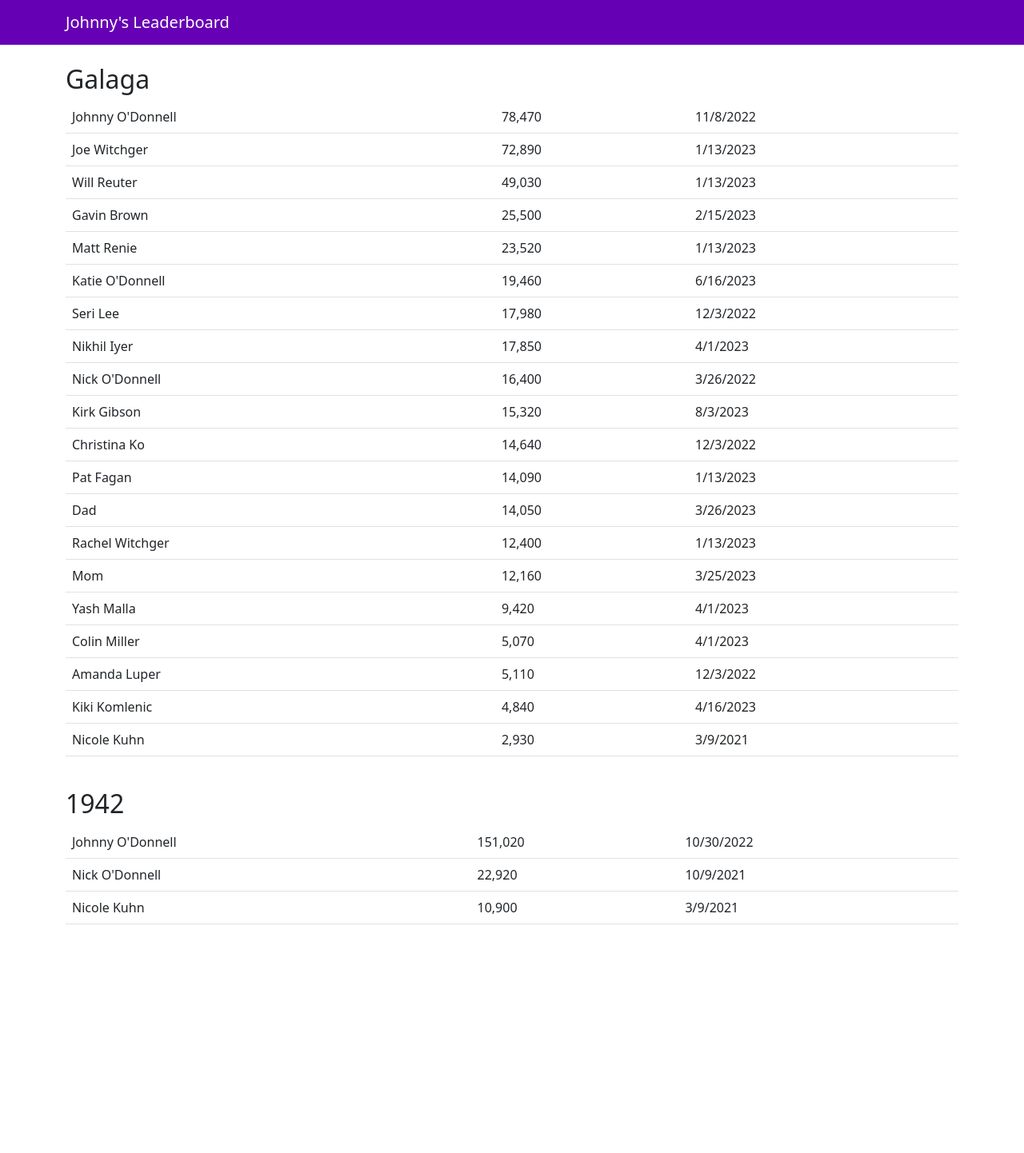
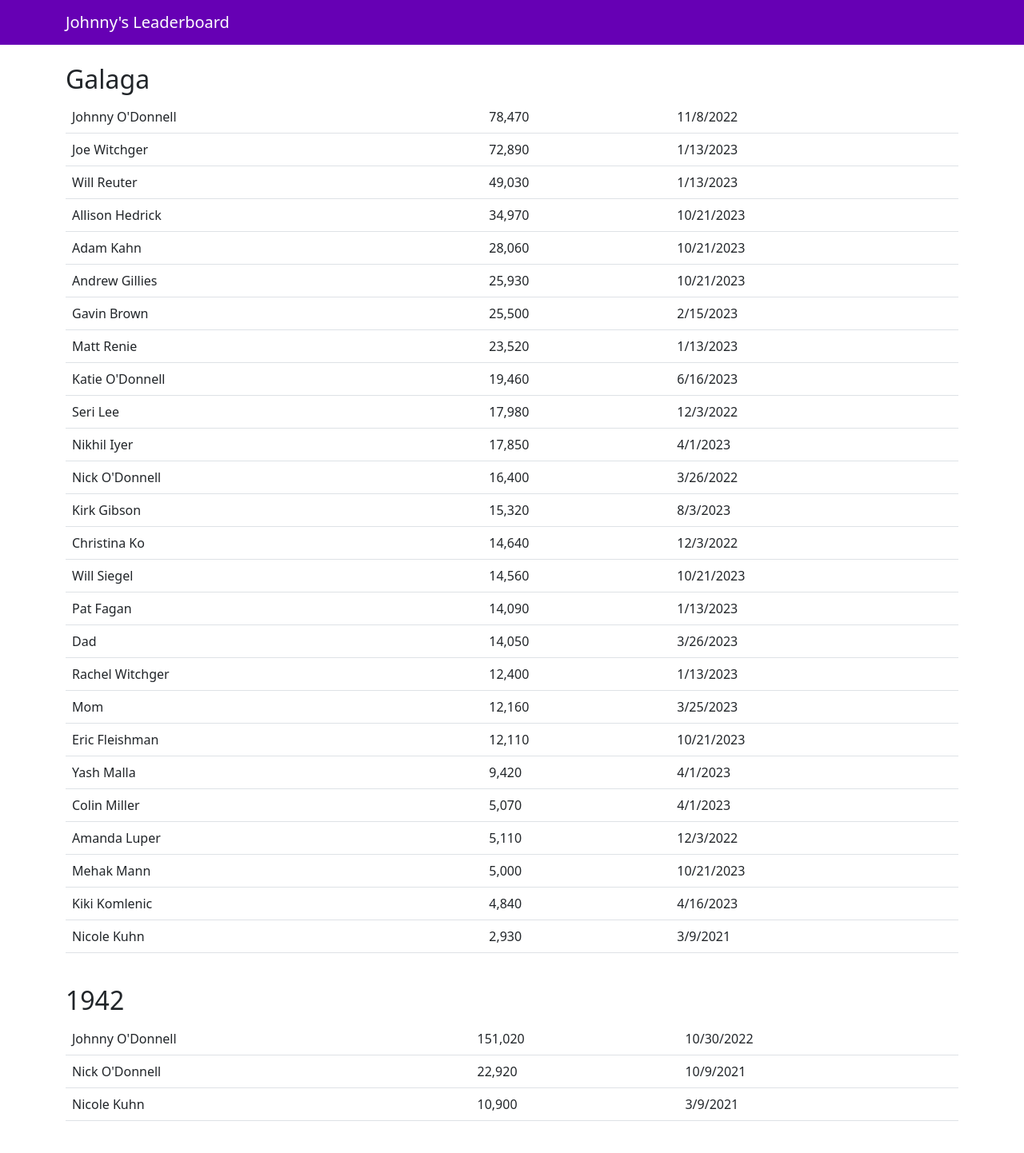
Before and after one commit to johnnyo-games/johnnyo-games.github.io, a Jekyll site: the page built from index.html, in a window 1280 px wide. Shown: the whole page at 80% size. Built offline with Jekyll 4.4.1, drawn with Linux system fonts in a browser that asks for light colours; before the commit the page ends 1196 px from its top, so only the background shows below that.

Commit message:
New high scores from birthday celebration on 10/21/2023

```diff
--- a/index.html
+++ b/index.html
@@ -20,6 +20,21 @@
             <td>Will Reuter</td>
             <td>49,030</td>
             <td>1/13/2023</td>
+        </tr>
+        <tr>
+            <td>Allison Hedrick</td>
+            <td>34,970</td>
+            <td>10/21/2023</td>
+        </tr>
+        <tr>
+            <td>Adam Kahn</td>
+            <td>28,060</td>
+            <td>10/21/2023</td>
+        </tr>
+        <tr>
+            <td>Andrew Gillies</td>
+            <td>25,930</td>
+            <td>10/21/2023</td>
         </tr>
         <tr>
             <td>Gavin Brown</td>
@@ -62,6 +77,11 @@
             <td>12/3/2022</td>
         </tr>
         <tr>
+            <td>Will Siegel</td>
+            <td>14,560</td>
+            <td>10/21/2023</td>
+        </tr>
+        <tr>
             <td>Pat Fagan</td>
             <td>14,090</td>
             <td>1/13/2023</td>
@@ -82,6 +102,11 @@
             <td>3/25/2023</td>
         </tr>
         <tr>
+            <td>Eric Fleishman</td>
+            <td>12,110</td>
+            <td>10/21/2023</td>
+        </tr>
+        <tr>
             <td>Yash Malla</td>
             <td>9,420</td>
             <td>4/1/2023</td>
@@ -95,6 +120,11 @@
             <td>Amanda Luper</td>
             <td>5,110</td>
             <td>12/3/2022</td>
+        </tr>
+        <tr>
+            <td>Mehak Mann</td>
+            <td>5,000</td>
+            <td>10/21/2023</td>
         </tr>
         <tr>
             <td>Kiki Komlenic</td>
```
